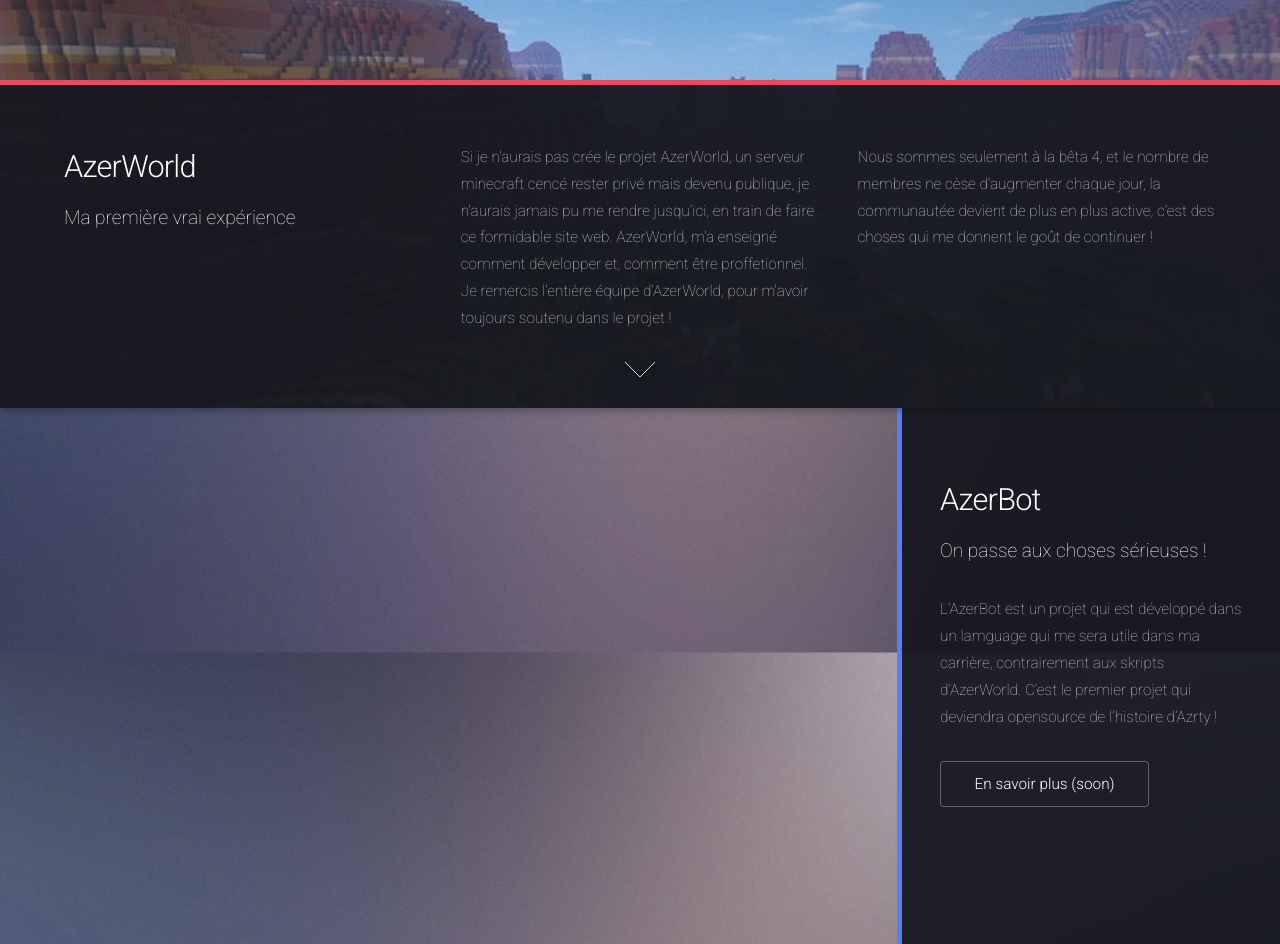
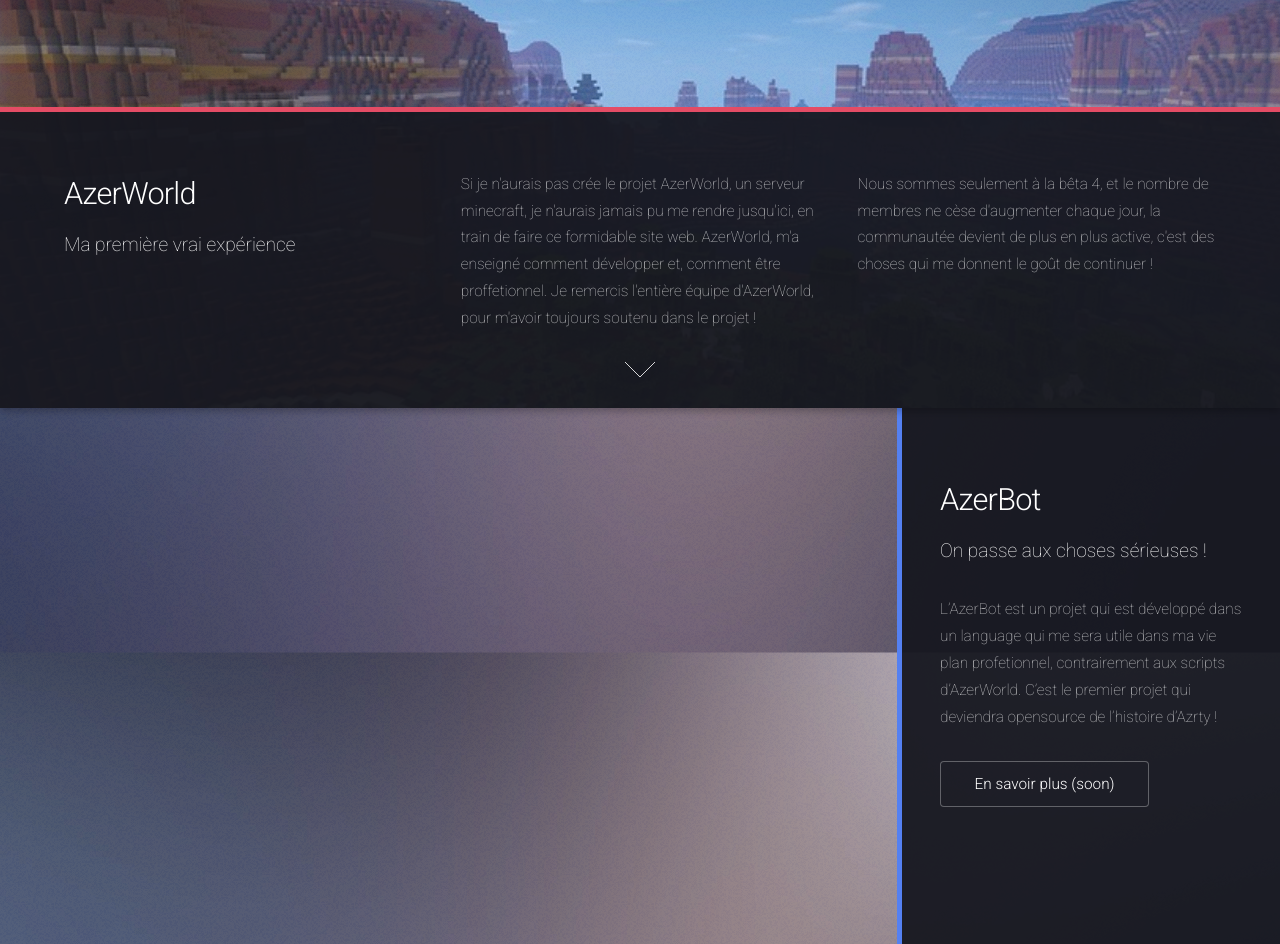
Before and after one commit to Azrty/azrty-com, a plain HTML site: page index.html in a window 1280 px wide. Shown: the part 1223-2167 px from the top of the page. Drawn offline with Linux system fonts and the light colour scheme.

Commit message:
Update index.html

```diff
--- a/index.html
+++ b/index.html
@@ -88,7 +88,7 @@
 									</header>
 								</div>
 								<div class="4u 12u$(medium)">
-									<p>Si je n'aurais pas crée le projet AzerWorld, un serveur minecraft cencé rester privé mais devenu publique, je n'aurais jamais pu me rendre jusqu'ici, en train de faire ce formidable site web. AzerWorld, m'a enseigné comment développer et, comment être proffetionnel. Je remercis l'entière équipe d'AzerWorld, pour m'avoir toujours soutenu dans le projet !</p>
+									<p>Si je n'aurais pas crée le projet AzerWorld, un serveur minecraft, je n'aurais jamais pu me rendre jusqu'ici, en train de faire ce formidable site web. AzerWorld, m'a enseigné comment développer et, comment être proffetionnel. Je remercis l'entière équipe d'AzerWorld, pour m'avoir toujours soutenu dans le projet !</p>
 								</div>
 								<div class="4u$ 12u$(medium)">
 									<p>Nous sommes seulement à la bêta 4, et le nombre de membres ne cèse d'augmenter chaque jour, la communautée devient de plus en plus active, c'est des choses qui me donnent le goût de continuer !</p>
@@ -105,7 +105,7 @@
 							<h2>AzerBot</h2>
 							<p>On passe aux choses sérieuses !</p>
 						</header>
-						<p>L’AzerBot est un projet qui est développé dans un lamguage qui me sera utile dans ma carrière, contrairement aux skripts d’AzerWorld. C’est le premier projet qui deviendra opensource de l’histoire d’Azrty !</p>
+						<p>L’AzerBot est un projet qui est développé dans un language qui me sera utile dans ma vie plan profetionnel, contrairement aux scripts d’AzerWorld. C’est le premier projet qui deviendra opensource de l’histoire d’Azrty !</p>
 						<ul class="actions">
 							<li><a href="#" class="button">En savoir plus (soon)</a></li>
 						</ul>
```
